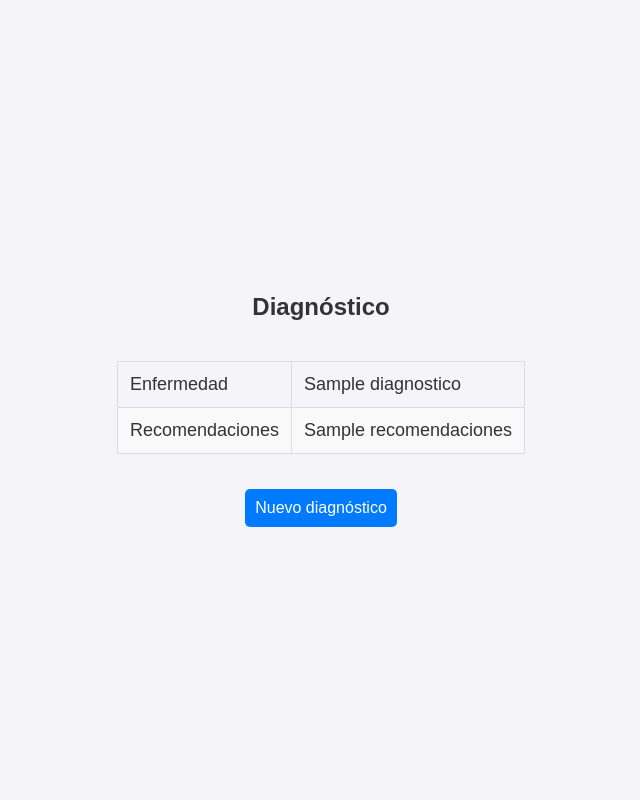
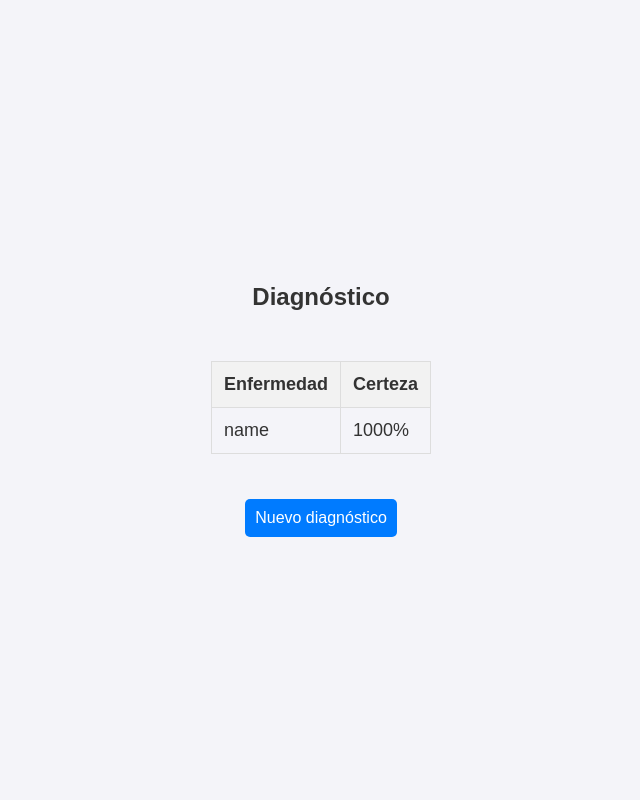
Before and after one commit to reyandres015/Diagn-stico-M-dico, a Flask app: template templates/index.html in a window 1280 px wide. Shown: the whole page, without its empty margins (319-959 px from the left). Run offline with Flask 3, Linux system fonts and the light colour scheme; the template is opened without the code that fills it: most values are stand-ins (such as "Sample title", 1, 10 or a date in 2020); parts of the project's set-up code (start-up, migrations or seed data) failed here and were passed over.

Commit message:
Second Version

```diff
--- a/main.py
+++ b/main.py
@@ -10,32 +10,76 @@ class Sintoma(Fact):
 
 
 class DiagnosticoMedico(KnowledgeEngine):
+    def __init__(self):
+        super().__init__()
+        self.diagnosticos_probables = {}
 
-    @Rule(Sintoma(fiebre=True), Sintoma(tos=True), Sintoma(dolor_cuerpo=True))
-    def diagnosticar_gripe(self):
-        print('hola')
-        self.diagnostico = "Gripe 🤒"
-        self.recomendaciones = "Descanso, líquidos y analgésicos."
+    def actualizar_probabilidad(self, enfermedad, peso):
+        if enfermedad in self.diagnosticos_probables:
+            self.diagnosticos_probables[enfermedad] += peso
+        else:
+            self.diagnosticos_probables[enfermedad] = peso
 
-    @Rule(Sintoma(fiebre=True), Sintoma(tos=True), Sintoma(dificultad_respirar=True), Sintoma(dolor_pecho=True))
-    def diagnosticar_neumonia(self):
-        self.diagnostico = "Neumonía 🏥"
-        self.recomendaciones = "Consulta a un médico urgentemente."
+    @Rule(Sintoma(fiebre=True))
+    def sintoma_fiebre(self):
+        self.actualizar_probabilidad("Gripe 🤒", 1)
+        self.actualizar_probabilidad("Neumonía 🏥", 1)
+        self.actualizar_probabilidad("COVID-19 🦠", 1)
 
-    @Rule(Sintoma(fiebre=True), Sintoma(tos=True), Sintoma(dificultad_respirar=True), Sintoma(perdida_olfato=True), Sintoma(perdida_gusto=True))
-    def diagnosticar_covid(self):
-        self.diagnostico = "COVID-19 🦠"
-        self.recomendaciones = "Aíslate y busca atención médica si los síntomas empeoran."
+    @Rule(Sintoma(tos=True))
+    def sintoma_tos(self):
+        self.actualizar_probabilidad("Gripe 🤒", 1)
+        self.actualizar_probabilidad("Neumonía 🏥", 1)
+        self.actualizar_probabilidad("COVID-19 🦠", 1)
 
-    @Rule(Sintoma(estornudos=True), Sintoma(picazon_ojos=True), Sintoma(congestion_nasal=True), Sintoma(fiebre=False))
-    def diagnosticar_alergia(self):
-        self.diagnostico = "Alergia 🤧"
-        self.recomendaciones = "Usa antihistamínicos y evita los alérgenos."
+    @Rule(Sintoma(dolor_garganta=True))
+    def sintoma_dolor_garganta(self):
+        self.actualizar_probabilidad("Gripe 🤒", 5)
+        self.actualizar_probabilidad("COVID-19 🦠", 1)
 
-    @Rule(Sintoma(dolor_cabeza=True), Sintoma(nauseas=True), Sintoma(sensibilidad_luz=True))
-    def diagnosticar_migrana(self):
-        self.diagnostico = "Migraña ⚡"
-        self.recomendaciones = "Descansa en un lugar oscuro y evita el estrés."
+    @Rule(Sintoma(dificultad_respirar=True))
+    def sintoma_dificultad_respirar(self):
+        self.actualizar_probabilidad("Gripe 🤒", 2)
+        self.actualizar_probabilidad("Neumonía 🏥", 5)
+        self.actualizar_probabilidad("COVID-19 🦠", 5)
+
+    @Rule(Sintoma(dolor_pecho=True))
+    def sintoma_dolor_pecho(self):
+        self.actualizar_probabilidad("Neumonía 🏥", 5)
+
+    @Rule(Sintoma(perdida_olfato=True))
+    def sintoma_perdida_olfato(self):
+        self.actualizar_probabilidad("COVID-19 🦠", 5)
+
+    @Rule(Sintoma(perdida_gusto=True))
+    def sintoma_perdida_gusto(self):
+        self.actualizar_probabilidad("COVID-19 🦠", 5)
+
+    @Rule(Sintoma(estornudos=True))
+    def sintoma_estornudos(self):
+        self.actualizar_probabilidad("Alergia 🤧", 5)
+
+    @Rule(Sintoma(congestion_nasal=True))
+    def sintoma_congestion_nasal(self):
+        self.actualizar_probabilidad("Alergia 🤧", 1)
+        self.actualizar_probabilidad("Gripe 🤒", 2)
+        self.actualizar_probabilidad("COVID-19 🦠", 1)
+
+    @Rule(Sintoma(dolor_cabeza=True))
+    def sintoma_dolor_cabeza(self):
+        self.actualizar_probabilidad("Migraña ⚡", 5)
+
+    @Rule(Sintoma(nauseas=True))
+    def sintoma_nauseas(self):
+        self.actualizar_probabilidad("Migraña ⚡", 5)
+
+    @Rule(Sintoma(sensibilidad_luz=True))
+    def sintoma_sensibilidad_luz(self):
+        self.actualizar_probabilidad("Migraña ⚡", 5)
+
+    def obtener_diagnostico(self):
+        if not self.diagnosticos_probables:
+            self.diagnostico = "No se pudo determinar un diagnóstico con los síntomas proporcionados."
 
 
 @app.route('/')
@@ -45,7 +89,6 @@ def index():
 
 @app.route('/diagnosticar', methods=['POST'])
 def diagnosticar():
-    # Obtener lista de síntomas desde el formulario
     sintomas_seleccionados = request.form.getlist("sintomas")
     sintomas_dict = {sintoma: True for sintoma in sintomas_seleccionados}
 
@@ -53,11 +96,16 @@ def diagnosticar():
     motor.reset()
 
     for sintoma, presente in sintomas_dict.items():
-        print(sintoma, presente)
         motor.declare(Sintoma(**{sintoma: presente}))
 
-    motor.diagnostico = "No se pudo determinar un diagnóstico."
-    motor.recomendaciones = "Consulta a un médico para una evaluación más precisa."
     motor.run()
+    motor.obtener_diagnostico()
+    # ordenar los diagnósticos por probabilidad
+    motor.diagnosticos_probables = dict(
+        sorted(motor.diagnosticos_probables.items(), key=lambda item: item[1], reverse=True))
 
-    return render_template("index.html", diagnostico=motor.diagnostico, recomendaciones=motor.recomendaciones)
+    return render_template(
+        "index.html",
+        diagnosticosProbables=motor.diagnosticos_probables,
+        totalPuntos=sum(motor.diagnosticos_probables.values()),
+    )
--- a/templates/index.html
+++ b/templates/index.html
@@ -95,12 +95,20 @@
             flex-direction: column;
             justify-content: center;
             align-items: center;
+            gap: 30px;
+        }
+
+        .tables-container {
+            display: flex;
+            flex-direction: column;
+            gap: 10px;
+            justify-content: center;
+            align-items: center;
         }
 
         table {
-            /* width: 100%; */
+            width: 100%;
             border-collapse: collapse;
-            margin: 20px 0;
             font-size: 18px;
             text-align: left;
         }
@@ -115,6 +123,10 @@
             background-color: #f2f2f2;
         }
 
+        tr.highlight {
+            /* font-weight: bold; */
+        }
+
         tr:nth-child(even) {
             background-color: #f9f9f9;
         }
@@ -126,21 +138,21 @@
 </head>
 
 <body>
-    {%if not diagnostico%}
+    {%if not diagnosticosProbables%}
     <h1>Diagnóstico Médico</h1>
     <form action="/diagnosticar" method="post" onsubmit="return validateForm()">
         <p>Selecciona los síntomas que presentas:</p>
 
         <label><input type="checkbox" name="sintomas" value="fiebre"> Fiebre</label>
         <label><input type="checkbox" name="sintomas" value="tos"> Tos</label>
-        <label><input type="checkbox" name="sintomas" value="dolor_cuerpo"> Dolor de cuerpo</label>
+        <label><input type="checkbox" name="sintomas" value="congestion_nasal"> Congestión nasal</label>
+        <label><input type="checkbox" name="sintomas" value="dolor_garganta"> Dolor de garganta</label>
         <label><input type="checkbox" name="sintomas" value="dificultad_respirar"> Dificultad para respirar</label>
         <label><input type="checkbox" name="sintomas" value="dolor_pecho"> Dolor en el pecho</label>
         <label><input type="checkbox" name="sintomas" value="perdida_olfato"> Pérdida del olfato</label>
         <label><input type="checkbox" name="sintomas" value="perdida_gusto"> Pérdida del gusto</label>
         <label><input type="checkbox" name="sintomas" value="estornudos"> Estornudos</label>
         <label><input type="checkbox" name="sintomas" value="picazon_ojos"> Picazón en los ojos</label>
-        <label><input type="checkbox" name="sintomas" value="congestion_nasal"> Congestión nasal</label>
         <label><input type="checkbox" name="sintomas" value="dolor_cabeza"> Dolor de cabeza</label>
         <label><input type="checkbox" name="sintomas" value="nauseas"> Náuseas</label>
         <label><input type="checkbox" name="sintomas" value="sensibilidad_luz"> Sensibilidad a la luz</label>
@@ -152,18 +164,23 @@
     {%else%}
     <div class="result-container">
         <h2>Diagnóstico</h2>
-        <table>
-            <tbody>
-                <tr>
-                    <td>Enfermedad</td>
-                    <td>{{ diagnostico }}</td>
-                </tr>
-                <tr>
-                    <td>Recomendaciones</td>
-                    <td>{{recomendaciones}}</td>
-                </tr>
-            </tbody>
-        </table>
+        <div class="tables-container">
+            {% for sintoma in diagnosticosProbables.keys() %}
+            <table>
+                <thead>
+                    <tr>
+                        <th>Enfermedad</th>
+                        <th>Certeza</th>
+                </thead>
+                <tbody>
+                    <tr class="{% if loop.first %}highlight{% endif %}">
+                        <td>{{ sintoma }}</td>
+                        <td>{{ (diagnosticosProbables[sintoma] / totalPuntos * 100) | round(2) }}%</td>
+                    </tr>
+                </tbody>
+            </table>
+            {% endfor %}
+        </div>
         <form action="/">
             <button>Nuevo diagnóstico</button>
         </form>
```
